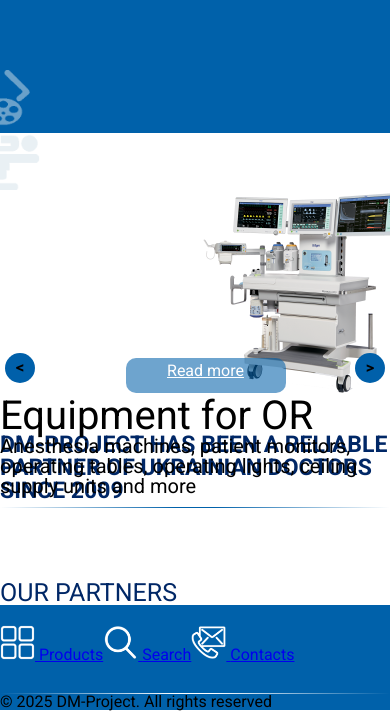
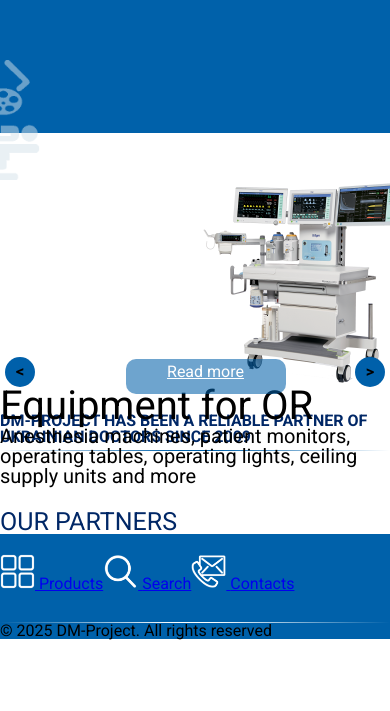
Before and after one commit to ven0m79/dm-project, a Next.js app: page /en/home in a window 390 px wide. Shown: the part 691-1402 px from the top of the page. After the commit the page ends 1331 px from the top, so only its background shows below. Built offline with nearby package versions, Linux system fonts and the light colour scheme; a web font is replaced by a local one.

Commit message:
fix:homepage-slider1

```diff
--- a/app/[locale]/components/molecules/slider/single-slideMobile.tsx
+++ b/app/[locale]/components/molecules/slider/single-slideMobile.tsx
@@ -97,7 +97,7 @@ const SingleSlideMobile: FC<ArticleSingleType> = ({
           transition={{ duration: 2, ease: "easeOut" }}
           style={{ fontSize: 20 }}
         >
-          <div className="mt-6 ml-3 w-1/2 text-lg leading-5">{description}</div>
+          <div className="mt-5 ml-3 w-1/2 text-lg leading-5">{description}</div>
         </motion.div>
       </div>
         <motion.a
--- a/app/[locale]/components/molecules/slider/style.css
+++ b/app/[locale]/components/molecules/slider/style.css
@@ -8,7 +8,7 @@
   align-items: center;
   @media (max-width: 640px) {
     width: 100%;
-    height: 300px;
+    height: 280px;
     /* border: 1px solid red; */
 }
 }
@@ -31,7 +31,7 @@
   z-index: 2;
   @media (max-width: 640px) {
     font-size: 16px;
-    top: calc(80% - 20px);
+    top: 80%;
     width: 30px;
     height: 30px;
     /* border: 1px solid red; */
@@ -74,7 +74,7 @@ li {
   @media (max-width: 640px) {
     position: absolute;
     font-size: 14px;
-    top: calc(65% - 20px);
+    top: 63%;
     /* border: 1px solid red; */
     width: 150px;
     height: 25px;
@@ -95,4 +95,14 @@ li {
   align-items: center;
   align-self: center;
   margin: 100px 0px 0px 130px;
+  @media (max-width: 640px) {
+    position: absolute;
+    font-size: 14px;
+    top: calc(65% - 20px);
+    /* border: 1px solid red; */
+    width: 150px;
+    height: 25px;
+    margin: 50px 0px 0px calc(45% - 50px);
+    padding: 5px;
 }
+}
--- a/app/[locale]/home/Home.module.css
+++ b/app/[locale]/home/Home.module.css
@@ -6,12 +6,15 @@
 .textHeader {
     font-size: 25px;
     color: #002766;
+
 }
-
 .serviceTextHeader {
     font-size: 23px;
     font-weight: bold;
     color: #002766;
+    @media (max-width: 640px) {
+        font-size: 16px;
+    }
 }
 
 .serviceText {
--- a/app/[locale]/home/client-page.tsx
+++ b/app/[locale]/home/client-page.tsx
@@ -30,7 +30,7 @@ export const ClientPage = ({ params: { locale } }: { params: { locale: string }
           }
           <h2
             className={classNames(
-              "justify-center items-center valign-middle mb-10",
+              "w-full text-center mb-10",
               styles["serviceTextHeader"],
             )}
           >
```
